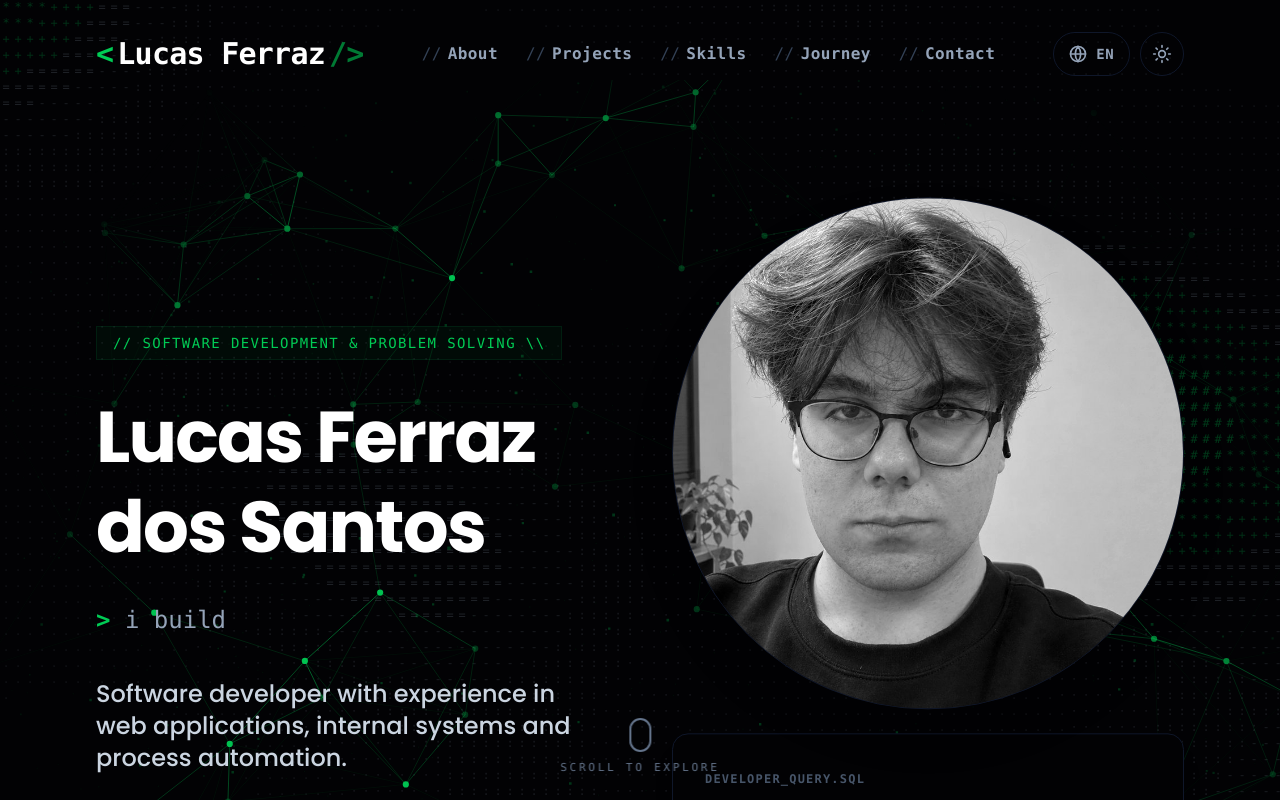
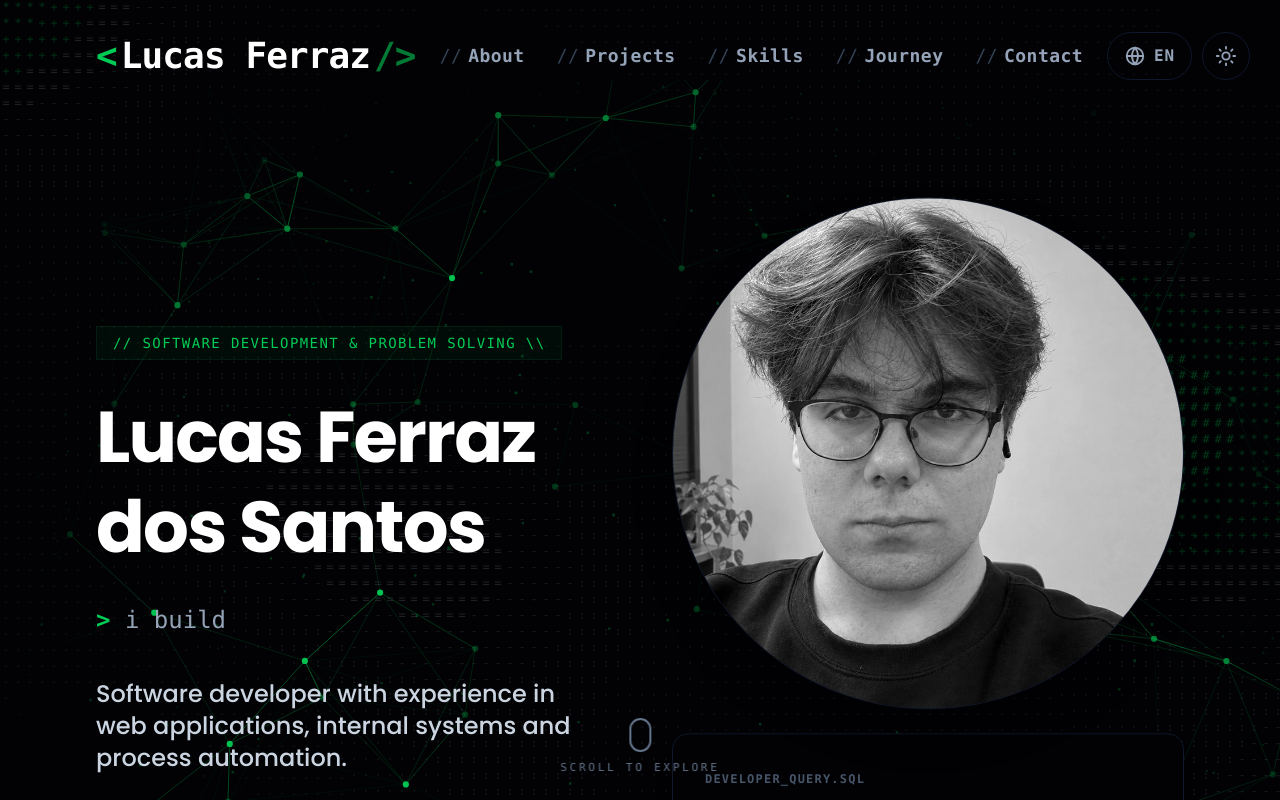
Before and after one commit to lucasferraz-dev/Portfolio-LucasDev, a React (Vite) app: page / in a window 1280 px wide. Shown: the top 800 px of the page. Built offline with nearby package versions, Linux system fonts and the light colour scheme.

Commit message:
style: aumenta ainda mais o header e deixa a barra mais alta com o espaço extra embaixo

```diff
--- a/src/components/layout/Header.module.css
+++ b/src/components/layout/Header.module.css
@@ -9,11 +9,11 @@
 }
 
 .navWrapper {
-  @apply max-w-none w-full px-6 md:px-16 lg:px-24 py-5 md:py-6 flex items-center justify-between gap-6 transition-all duration-300;
+  @apply max-w-none w-full px-6 md:px-16 lg:px-24 pt-5 pb-8 md:pt-6 md:pb-10 flex items-center justify-between gap-6 transition-all duration-300;
 }
 
 .logo {
-  @apply font-mono text-xl md:text-3xl font-black tracking-tight text-white flex items-center gap-1 transition-colors shrink-0;
+  @apply font-mono text-2xl md:text-4xl font-black tracking-tight text-white flex items-center gap-1 transition-colors shrink-0;
 }
 
 .logo:hover {
@@ -29,7 +29,7 @@
 }
 
 .navbar {
-  @apply hidden xl:flex items-center gap-7 2xl:gap-12 font-mono text-base 2xl:text-lg;
+  @apply hidden xl:flex items-center gap-8 2xl:gap-14 font-mono text-lg 2xl:text-xl;
 }
 
 .actions {
@@ -37,7 +37,7 @@
 }
 
 .themeButton {
-  @apply flex items-center justify-center w-11 h-11 rounded-full border border-slate-900 bg-transparent
+  @apply flex items-center justify-center w-12 h-12 rounded-full border border-slate-900 bg-transparent
          text-slate-400 cursor-pointer transition-colors duration-200;
 }
 
@@ -46,15 +46,15 @@
 }
 
 .themeButton svg {
-  @apply w-5 h-5 fill-none stroke-current;
+  @apply w-[22px] h-[22px] fill-none stroke-current;
   stroke-width: 2;
   stroke-linecap: round;
   stroke-linejoin: round;
 }
 
 .langButton {
-  @apply flex items-center gap-2 h-11 pl-3.5 pr-4 rounded-full border border-slate-900 bg-transparent
-         font-mono text-sm font-bold tracking-wider text-slate-400 cursor-pointer transition-colors duration-200;
+  @apply flex items-center gap-2 h-12 pl-4 pr-4.5 rounded-full border border-slate-900 bg-transparent
+         font-mono text-base font-bold tracking-wider text-slate-400 cursor-pointer transition-colors duration-200;
 }
 
 .langButton:hover {
@@ -62,7 +62,7 @@
 }
 
 .langIcon {
-  @apply w-5 h-5 fill-none stroke-current transition-transform duration-500;
+  @apply w-[22px] h-[22px] fill-none stroke-current transition-transform duration-500;
   stroke-width: 2;
   stroke-linecap: round;
   stroke-linejoin: round;
@@ -113,7 +113,7 @@
 }
 
 .menuButton {
-  @apply xl:hidden flex flex-col justify-center gap-1.5 w-11 h-11 px-3 rounded-full
+  @apply xl:hidden flex flex-col justify-center gap-1.5 w-12 h-12 px-3.5 rounded-full
          bg-transparent border border-slate-900 cursor-pointer transition-colors duration-200;
 }
 
```
